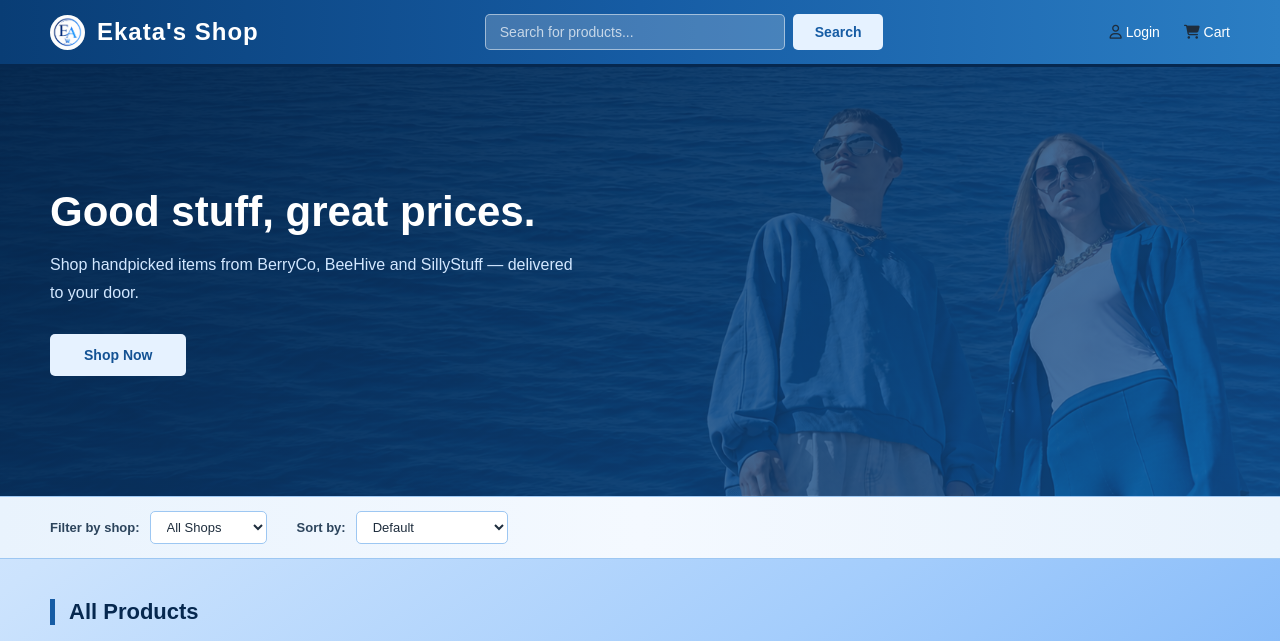
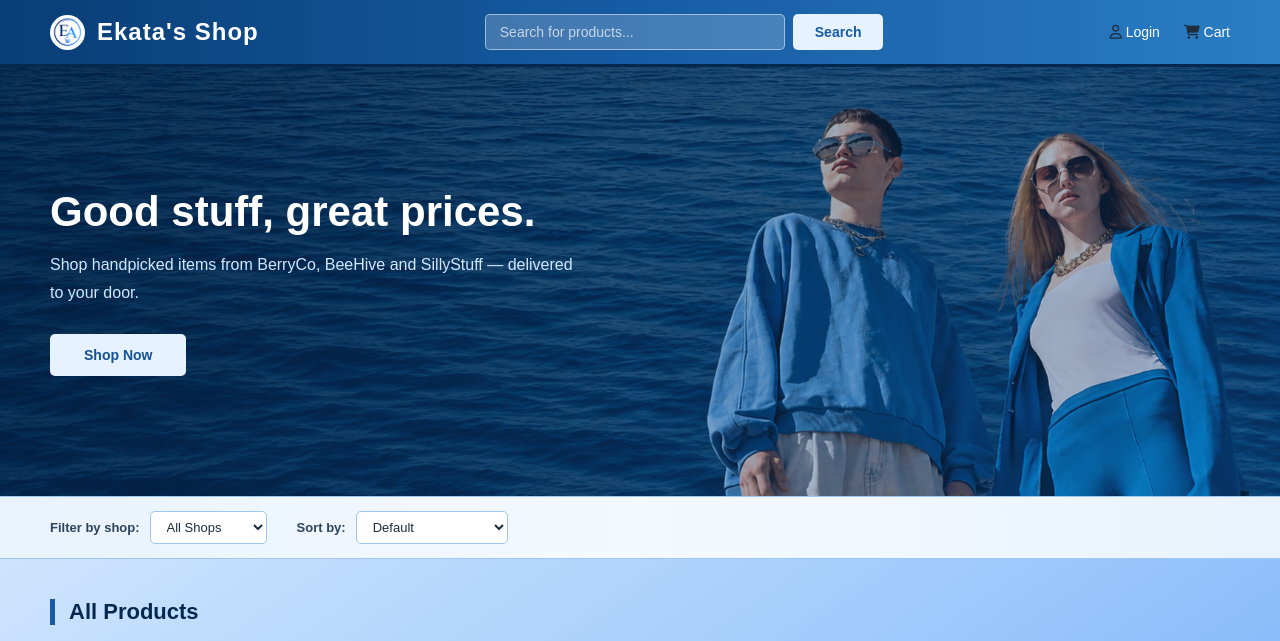
Before and after one commit to ekataadhikari23/Coursework-WebDev, a PHP site: page / in a window 1280 px wide. Shown: the top 641 px of the page. Run offline with PHP 8.4, Linux system fonts and the light colour scheme; some libraries are stand-ins or nearby versions.

Commit message:
fifteenth commit

```diff
--- a/style.css
+++ b/style.css
@@ -104,9 +104,8 @@ body {
 
 /* HERO BANNER WITH INTEGRATED IMAGE LAYOUT */
 #herobanner {
-    background: linear-gradient(135deg, rgba(6, 40, 79, 0.85) 0%, rgba(19, 82, 148, 0.75) 100%),
+    background: linear-gradient(135deg, rgba(6, 40, 79, 0.45) 0%, rgba(19, 82, 148, 0.35) 100%),
                 url('COVER.png');
-
     background-size: cover;
     background-position: center 30%;
     background-repeat: no-repeat;
```
